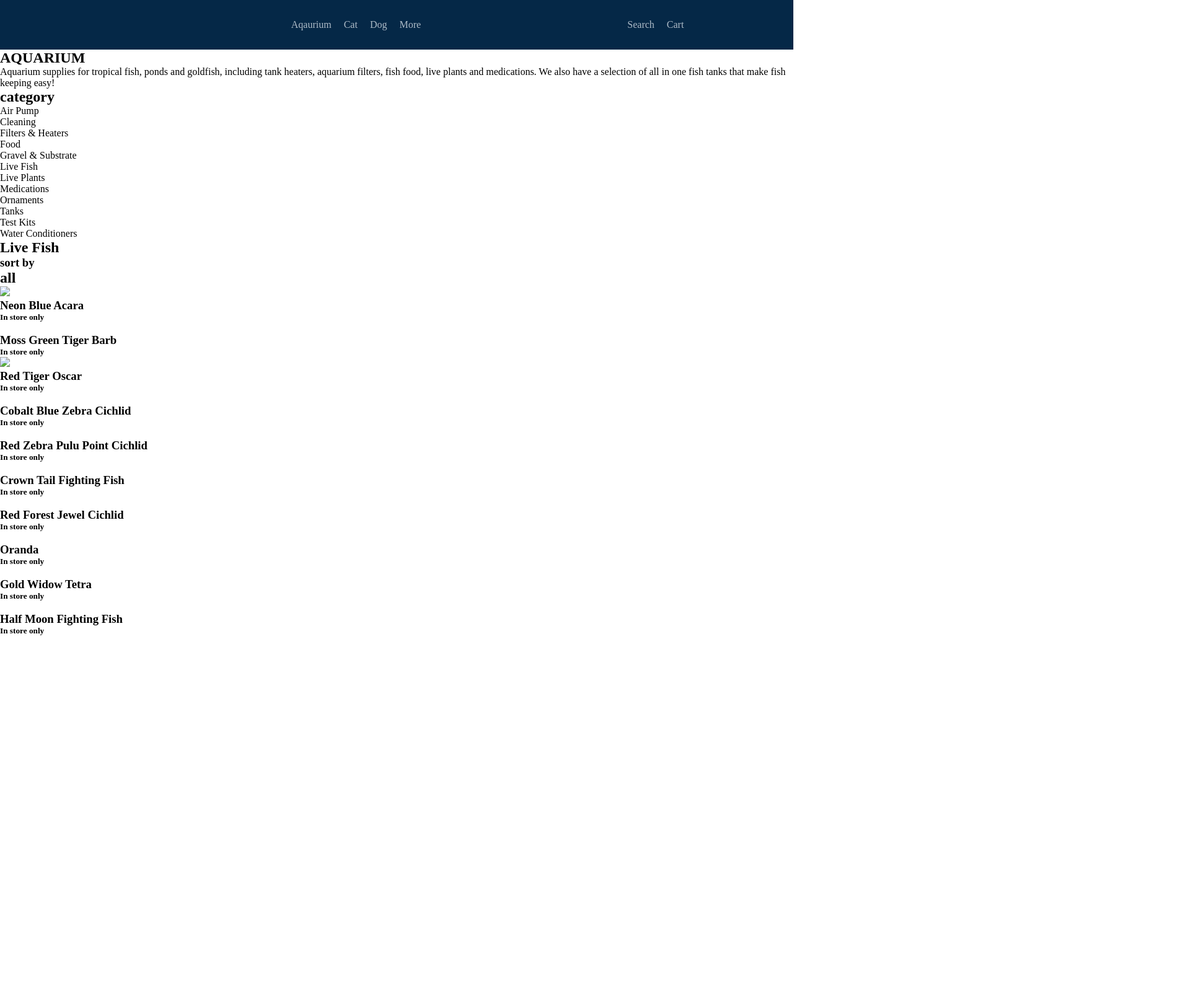
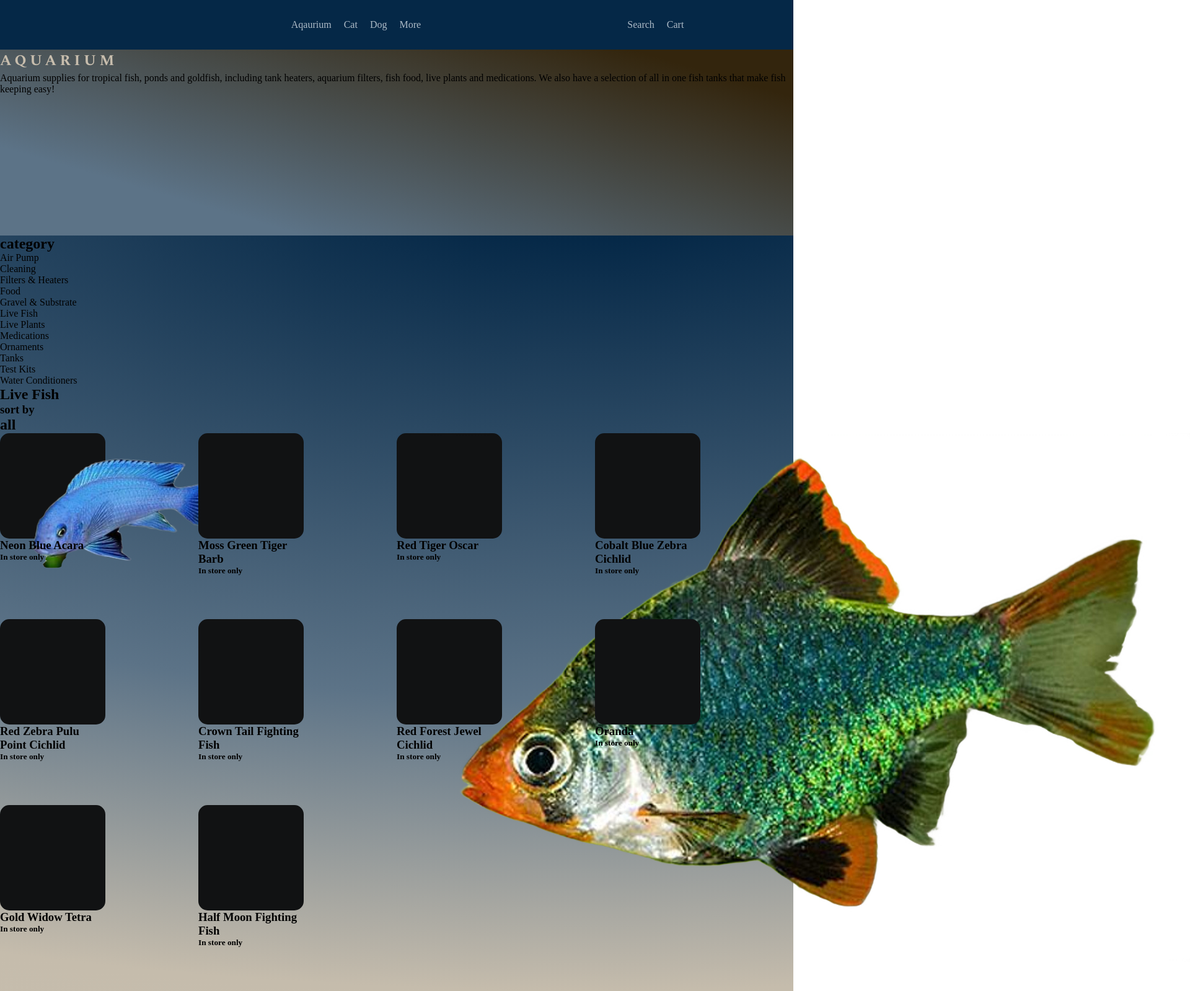
Before and after one commit to UOMAdegenhardt/web-design, a plain HTML site: page aquariumlist.html in a window 1280 px wide. Shown: the whole page at 62% size, 1920 px wide, since content can reach past the window. Before the commit the page ends 1026 px from the top, so only its background shows below. Drawn offline with nearby package versions, Linux system fonts and the light colour scheme.

Commit message:
organising product cards

```diff
--- a/aquariumlist.html
+++ b/aquariumlist.html
@@ -9,10 +9,9 @@
     <link rel="stylesheet" href="styles\colours.css">
 </head>
 <body>
-    <header></header>
-    <main>
-        <!--Nav-->
-        <nav>
+    <header>
+         <!--Nav-->
+         <nav>
             <div class="logo">
                 <img src="">
             </div>
@@ -28,11 +27,20 @@
                 <li><a class="btn" href="#">Cart</a></li>
             </ul>
         </nav>
+    </header>
+
+    <main class="aquarium-list">
+
 
         <!--- Banner -->
         <section class="p2_banner">
+            <div class="p2_banner_text">
             <h1> AQUARIUM </h1>
             <p>Aquarium supplies for tropical fish, ponds and goldfish, including tank heaters, aquarium filters, fish food, live plants and medications. We also have a selection of all in one fish tanks that make fish keeping easy!</p>
+         </div>
+         <div class="p2_banner_image">
+            <img src="">
+         </div>
         </section>
 
         <!--- category list-->
@@ -68,7 +76,7 @@
 
             <div class="product-card">
                 <div class="product-image">
-                <img src="Assessment3\web design\images\neon-blue-acar.png">
+                <img src="\images\blue-cichlid.png">
             </div>
                 <div class="product-info">
                     <h3>Neon Blue Acara</h3>
@@ -87,7 +95,9 @@
             </div>
 
             <div class="product-card">
-                <img src="Assessment3\web design\images\green-moss.png.png">
+                <div class="product-image">
+                <img src="\images\green-moss.png">
+                </div>
                 <div class="product-info">
                     <h3>Red Tiger Oscar</h3>
                     <h5>In store only</h5>
@@ -95,7 +105,9 @@
             </div>
 
             <div class="product-card">
+                <div class="product-image">
                 <img src="">
+                </div>
                 <div class="product-info">
                     <h3>Cobalt Blue Zebra Cichlid</h3>
                     <h5>In store only</h5>
@@ -103,7 +115,9 @@
             </div>
 
             <div class="product-card">
+                <div class="product-image">
                 <img src="">
+                </div>
                 <div class="product-info">
                     <h3>Red Zebra Pulu Point Cichlid</h3>
                     <h5>In store only</h5>
@@ -111,7 +125,9 @@
             </div>
 
             <div class="product-card">
+                <div class="product-image">
                 <img src="">
+                </div>
                 <div class="product-info">
                     <h3>Crown Tail Fighting Fish</h3>
                     <h5>In store only</h5>
@@ -119,7 +135,9 @@
             </div>
 
             <div class="product-card">
+                <div class="product-image">
                 <img src="">
+                </div>
                 <div class="product-info">
                     <h3>Red Forest Jewel Cichlid</h3>
                     <h5>In store only</h5>
@@ -127,7 +145,9 @@
             </div>
 
             <div class="product-card">
+                <div class="product-image">
                 <img src="">
+                </div>
                 <div class="product-info">
                     <h3>Oranda</h3>
                     <h5>In store only</h5>
@@ -135,7 +155,9 @@
             </div>
 
             <div class="product-card">
+                <div class="product-image">
                 <img src="">
+                </div>
                 <div class="product-info">
                     <h3>Gold Widow Tetra</h3>
                     <h5>In store only</h5>
@@ -143,7 +165,9 @@
             </div>
 
             <div class="product-card">
+                <div class="product-image">
                 <img src="">
+                </div>
                 <div class="product-info">
                     <h3>Half Moon Fighting Fish</h3>
                     <h5>In store only</h5>
--- a/styles/colours.css
+++ b/styles/colours.css
@@ -16,3 +16,15 @@ background: linear-gradient(198.16deg, #33250D 3.33%, #5C7387 26.65%, #052847 67
     background-color: #ADBBC7;
     color: #33250D;
 }
+
+.p2_banner {
+    background: linear-gradient(196.27deg, #33250D 11.29%, #5C7387 78.81%);
+}
+
+.product-image {
+    background-color: #111213;
+}
+
+.aquarium-list {
+    background: radial-gradient(336.82% 121.63% at 74.31% 9.08%, #052847 0%, #052847 8.77%, #5C7387 49.25%, #C5BCAC 74.72%, #C7BDAD 85.98%, #33250D 92.69%, #ADBBC7 100%);
+}
--- a/styles/layout.css
+++ b/styles/layout.css
@@ -85,3 +85,35 @@ nav ul li a {
     width: 150px;
     height: 35px;
 }
+
+.p2_banner {
+    display: flex;
+    flex-direction: row;
+    height: 300px;
+    justify-content: space-between;
+}
+
+.product_list {
+    display: grid;
+    grid-template-columns: 1fr 1fr 1fr 1fr;
+    justify-content: center;
+}
+
+.product-card {
+    height: 300px;
+    width:  170px;
+}
+
+.product-image {
+    height: 170px;
+    border-radius: 15px;
+}
+
+@media screen and (max-width: 900px) {
+    .product_list {
+        display: grid;
+        grid-template-columns: 1fr 1fr;
+        justify-content: center;
+    }
+
+}
--- a/styles/typography.css
+++ b/styles/typography.css
@@ -41,3 +41,13 @@
     text-align: center;
     font-weight: 300;
 }
+
+.p2_banner h1 {
+    font-family: Spectral;
+    color: #C7BDAD;
+    font-style: normal;
+    font-weight: 700;
+    font-size: 24px;
+    line-height:37px;
+    letter-spacing: 0.23em;
+}
```
Also changed, not shown: images/blue-cichlid.png (added), images/blue-cichlid.png.png (deleted), images/green-moss.png (renamed from images/green-moss.png.png), images/neon-blue-acar.png (renamed from images/neon-blue-acar.png.png), images/red-oscar.png (renamed from images/red-oscar.png.png).
